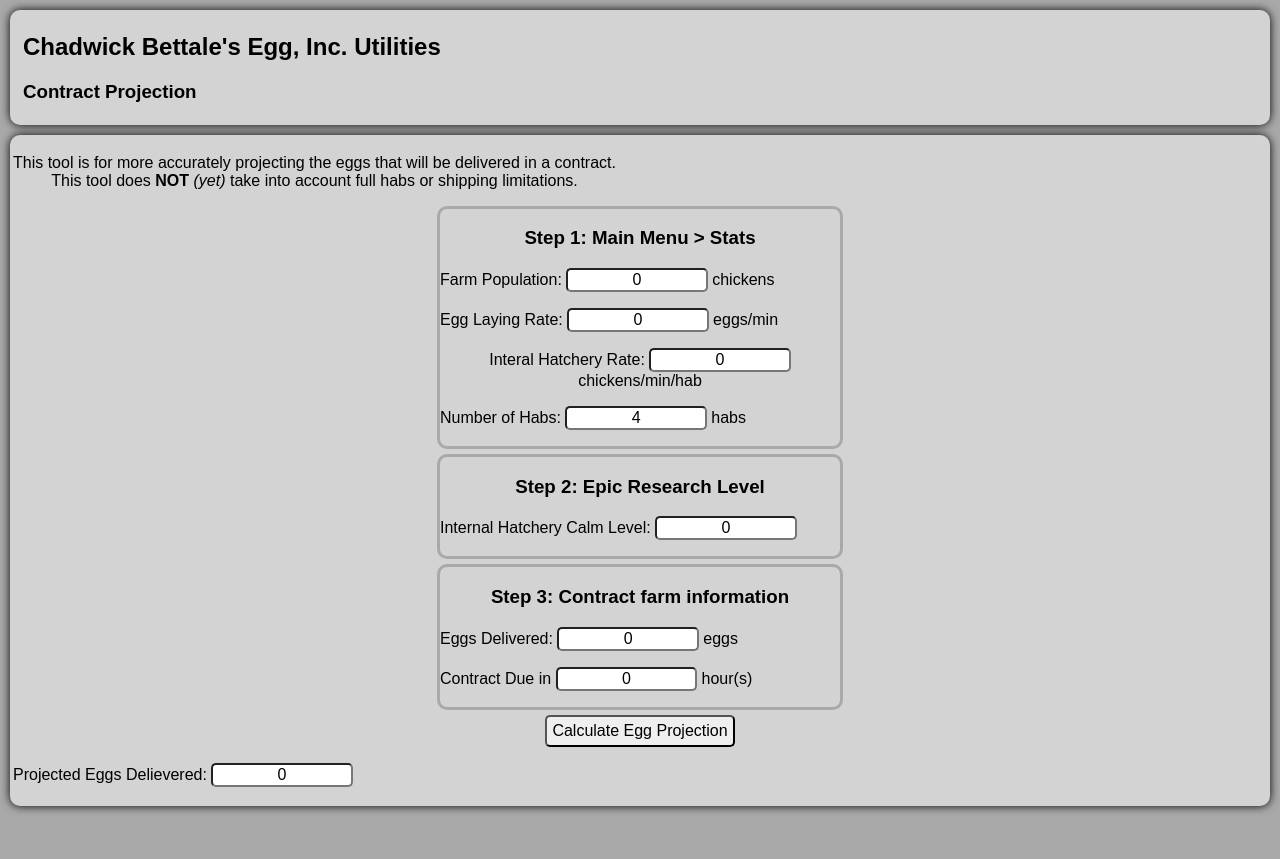
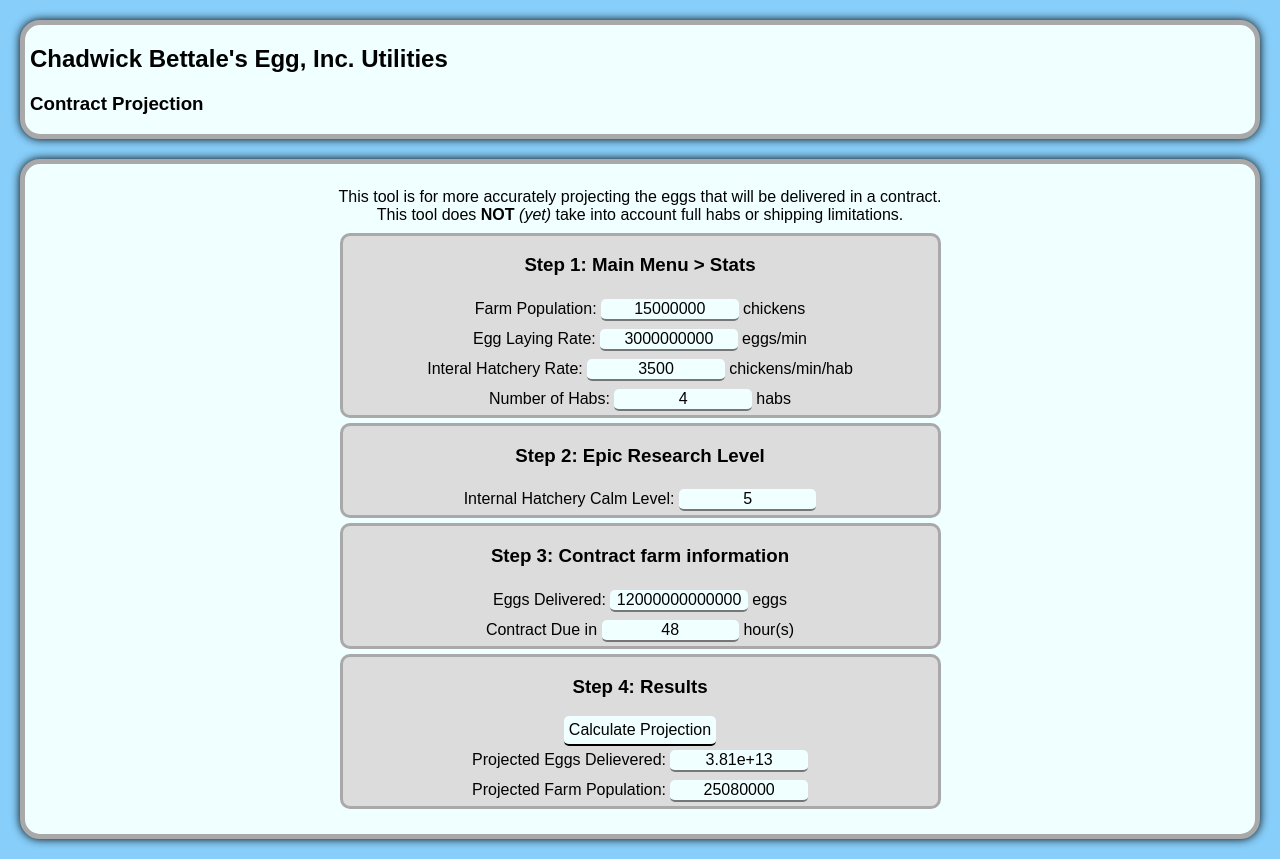
Before and after one commit to chaddybox026/eggUtils, a plain HTML site: page contractUtils/index.html in a window 1280 px wide. Before the commit the page ends 816 px from the top, so only its background shows below. Drawn offline with Linux system fonts and the light colour scheme.

Commit message:
css update and population projection

```diff
--- a/contractUtils/contractProjection.js
+++ b/contractUtils/contractProjection.js
@@ -2,7 +2,7 @@ var
   chkPop = 0, //chk
   eggDel = 0, //egg
   chkRate = 0, //chk/min
-  numHabs = 1, //number of hatcheries
+  numHabs = 0, //number of hatcheries
   rateCalm = 0, //level
   eggRate = 0, //egg/min
   eggPerChkRate = 0, //egg/chk/min
@@ -31,7 +31,11 @@ function calcEggProj() {
     + ( getEggChkRate() * chkPop ) * dueMins
     + eggDel * 1;
 
-  document.getElementById("output").value = Number.parseFloat(calc).toExponential(2);
+  document.getElementById("eggOut").value = Number.parseFloat(calc).toExponential(2);
+
+  calc = ( chkRate * dueMins ) + ( chkPop * 1 );
+
+  document.getElementById("popOut").value = Number.parseFloat(calc);
 
 }
 
--- a/contractUtils/index.html
+++ b/contractUtils/index.html
@@ -13,8 +13,8 @@
 
     <header class="home">
 
-      <h2><a href="../">Chadwick Bettale's Egg, Inc. Utilities</a></h2>
-      <h3>Contract Projection</h3>
+      <h2 class="title"><a href="../">Chadwick Bettale's Egg, Inc. Utilities</a></h2>
+      <h3 class="title">Contract Projection</h3>
 
     </header>
 
@@ -26,9 +26,9 @@
 
         <h3>Step 1: Main Menu > Stats</h3>
 
-        <p>Farm Population: <input id="_chkPop" value="0"> chickens</p>
-        <p>Egg Laying Rate: <input id="_eggRate" value="0"> eggs/min</p>
-        <p>Interal Hatchery Rate: <input id="_chkRate" value="0"> chickens/min/hab</p>
+        <p>Farm Population: <input id="_chkPop" value="15000000"> chickens</p>
+        <p>Egg Laying Rate: <input id="_eggRate" value="3000000000"> eggs/min</p>
+        <p>Interal Hatchery Rate: <input id="_chkRate" value="3500"> chickens/min/hab</p>
         <p>Number of Habs: <input id="_numHabs" value="4"> habs</p>
 
       </div>
@@ -37,7 +37,7 @@
 
         <h3>Step 2: Epic Research Level</h3>
 
-        <p>Internal Hatchery Calm Level: <input id="_rateCalm" value="0"></p>
+        <p>Internal Hatchery Calm Level: <input id="_rateCalm" value="5"></p>
 
       </div>
 
@@ -45,14 +45,22 @@
 
         <h3>Step 3: Contract farm information</h3>
 
-        <p>Eggs Delivered: <input id="_eggDel" value="0"> eggs</p>
-        <p>Contract Due in <input id="_due" value="0"> hour(s)</p>
+        <p>Eggs Delivered: <input id="_eggDel" value="12000000000000"> eggs</p>
+        <p>Contract Due in <input id="_due" value="48"> hour(s)</p>
 
       </div>
 
-      <button onclick="calcEggProj();">Calculate Egg Projection</button>
+      <div class="step">
 
-      <p>Projected Eggs Delievered: <input id="output" value="0" style="text-align: center;" readonly></p></p>
+        <h3>Step 4: Results</h3>
+
+        <button onclick="calcEggProj();">Calculate Projection</button>
+
+        <p>Projected Eggs Delievered: <input id="eggOut" value="3.81e+13" style="text-align: center;" readonly></p>
+
+        <p>Projected Farm Population: <input id="popOut" value="25080000" style="text-align: center;" readonly></p>
+
+      </div>
 
     </div>
 
--- a/master.css
+++ b/master.css
@@ -1,55 +1,76 @@
+:root {
+  --rad: 20px;
+}
+
 body {
-  background-color: DarkGray;
+  background-color: lightskyblue;
   margin: 0px;
-  padding: 10px;
+  padding: 20px;
   font-family: "Arial";
 }
 
 header {
-  background-color: LightGray;
-  margin-bottom: 10px;
-  padding: 0px 10px;
-  border: solid LightGray;
-  border-radius: 10px;
+  background-color: azure;
+  margin-bottom: 20px;
+  padding: 0px 5px;
+  border: 5px solid DarkGray;
+  border-radius: var(--rad);
   box-shadow: 0px 0px 10px Black;
 }
 
 .home a {
+  padding: 0px;
   color: black;
   text-decoration: none;
 }
 
+.home a:hover {
+  background-color: gainsboro;
+  border-radius: var(--rad)
+}
+
+.title {
+  padding: 0px 0px 0px 0px;
+}
+
 .main {
-  background-color: LightGray;
+  background-color: azure;
   margin: 0px;
-  width: auto;
-  border: solid LightGray;
-  border-radius: 10px;
+  padding: var(--rad);
+  border: 5px solid darkgray;
+  border-radius: var(--rad);
   box-shadow: 0px 0px 10px Black;
   text-align: center;
 }
 
+.main p {
+  margin: 0px;
+  padding: 0.25em;
+}
+
 .step {
+  background-color: gainsboro;
   border: solid DarkGray;
   border-radius: 10px;
-  width: 400px;
+  width: 50%;
+  min-width: 500px;
   margin: 5px auto;
   text-align: center;
 }
 
-p {
-  width: fit-content;
-}
-
 input {
+  background-color: azure;
   width: 15ch;
+  border-width: 0px 0px 2px 0px;
   border-radius: 5px;
   font-size: 16px;
   text-align: center;
 }
 
 button {
+  background-color: azure;
   padding: 5px;
+  border-width: 0px 0px 2px 0px;
   border-radius: 5px;
   font-size: 16px;
 }
```
